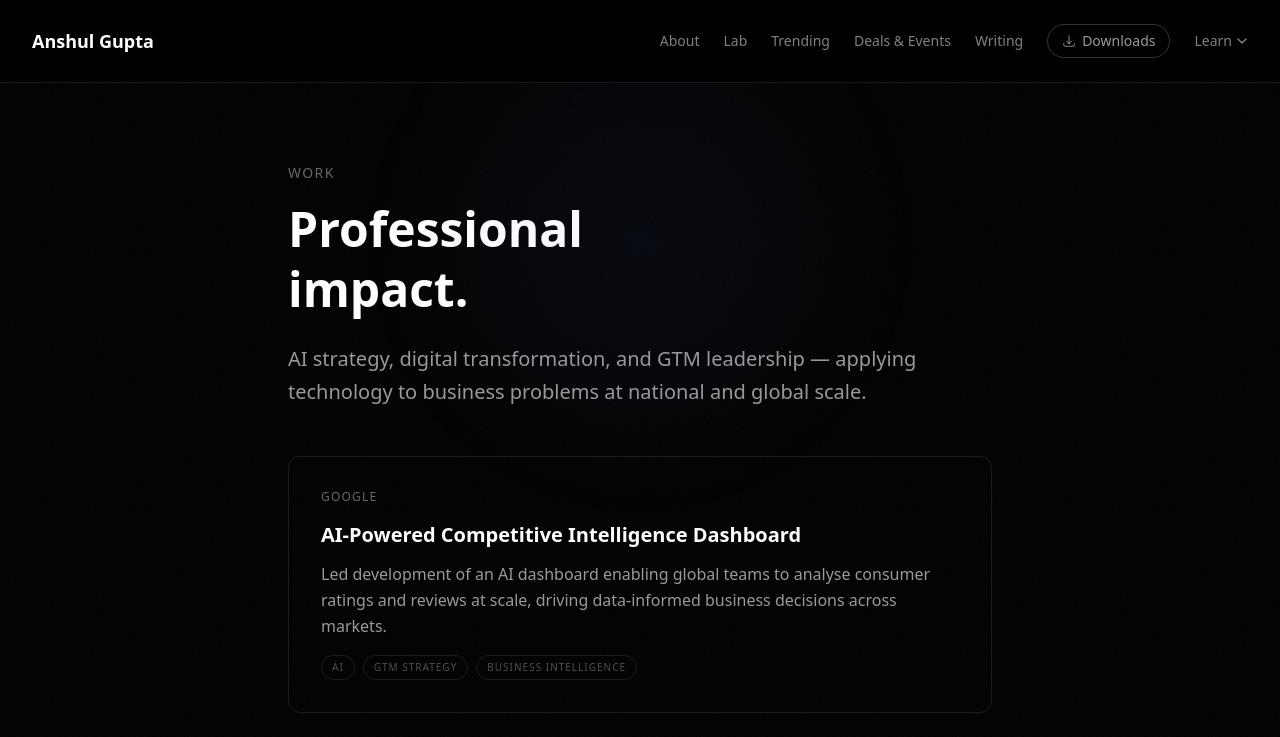
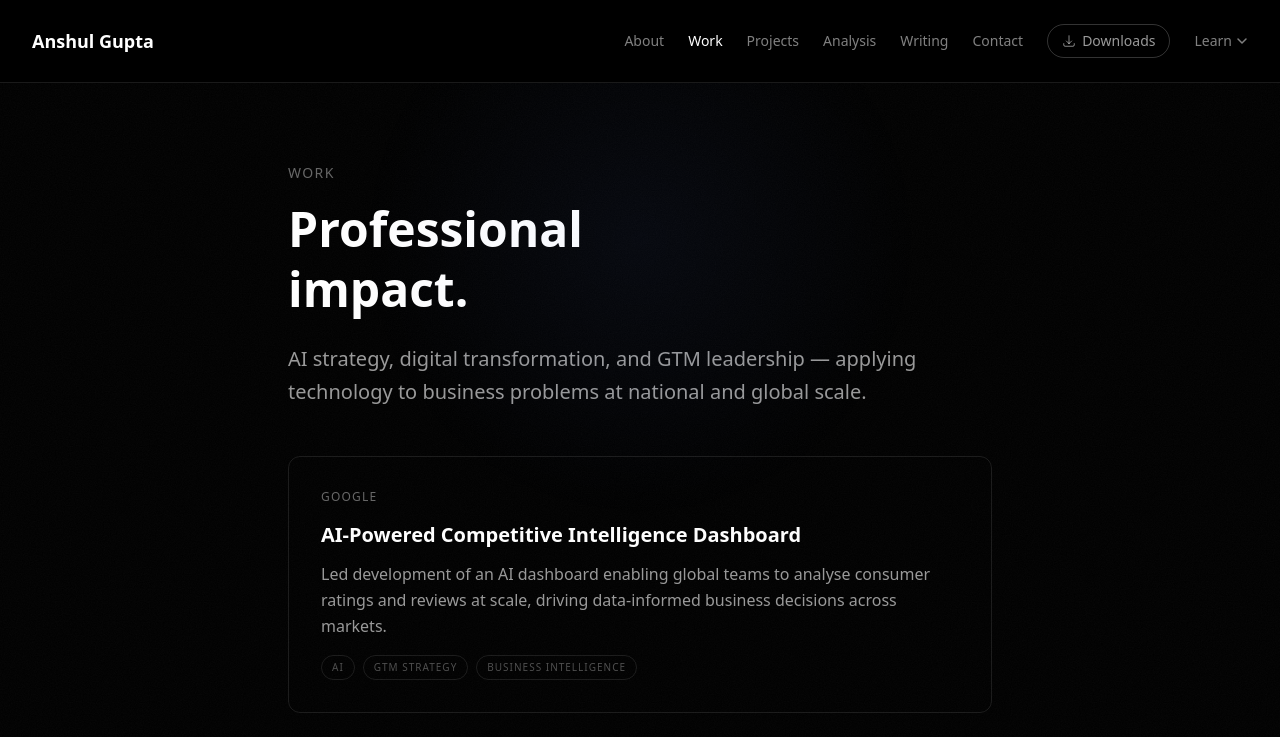
Before and after one commit to nocoderdecoder/free-ai-school, a Next.js app: page /work in a window 1280 px wide. Shown: the top 737 px of the page. Built offline with nearby package versions, Linux system fonts and the light colour scheme.

Commit message:
feat: update Nav links for new site structure

```diff
--- a/app/components/Nav.tsx
+++ b/app/components/Nav.tsx
@@ -85,10 +85,11 @@ const MODULES = [
 
 const NAV_LINKS = [
   { label: 'About',    href: '/about' },
-  { label: 'Lab',      href: '/lab' },
-  { label: 'Trending',      href: '/trending' },
-  { label: 'Deals & Events', href: '/deals-events' },
-  { label: 'Writing',       href: '/writing' },
+  { label: 'Work',     href: '/work' },
+  { label: 'Projects', href: '/projects' },
+  { label: 'Analysis', href: '/analysis' },
+  { label: 'Writing',  href: '/writing' },
+  { label: 'Contact',  href: '/contact' },
 ]
 
 const DOWNLOADS_LINK = { label: 'Downloads', href: '/downloads' }
```
